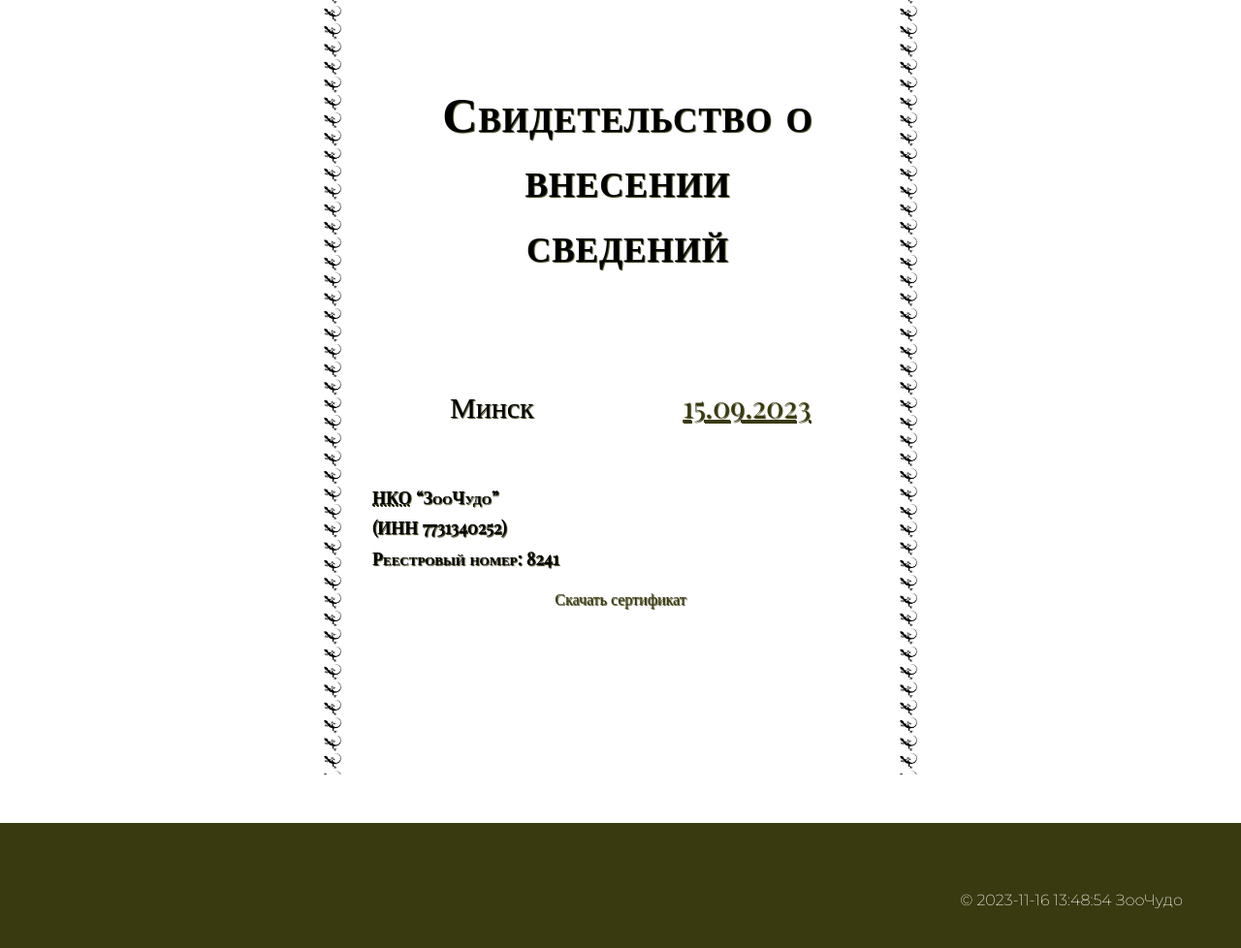
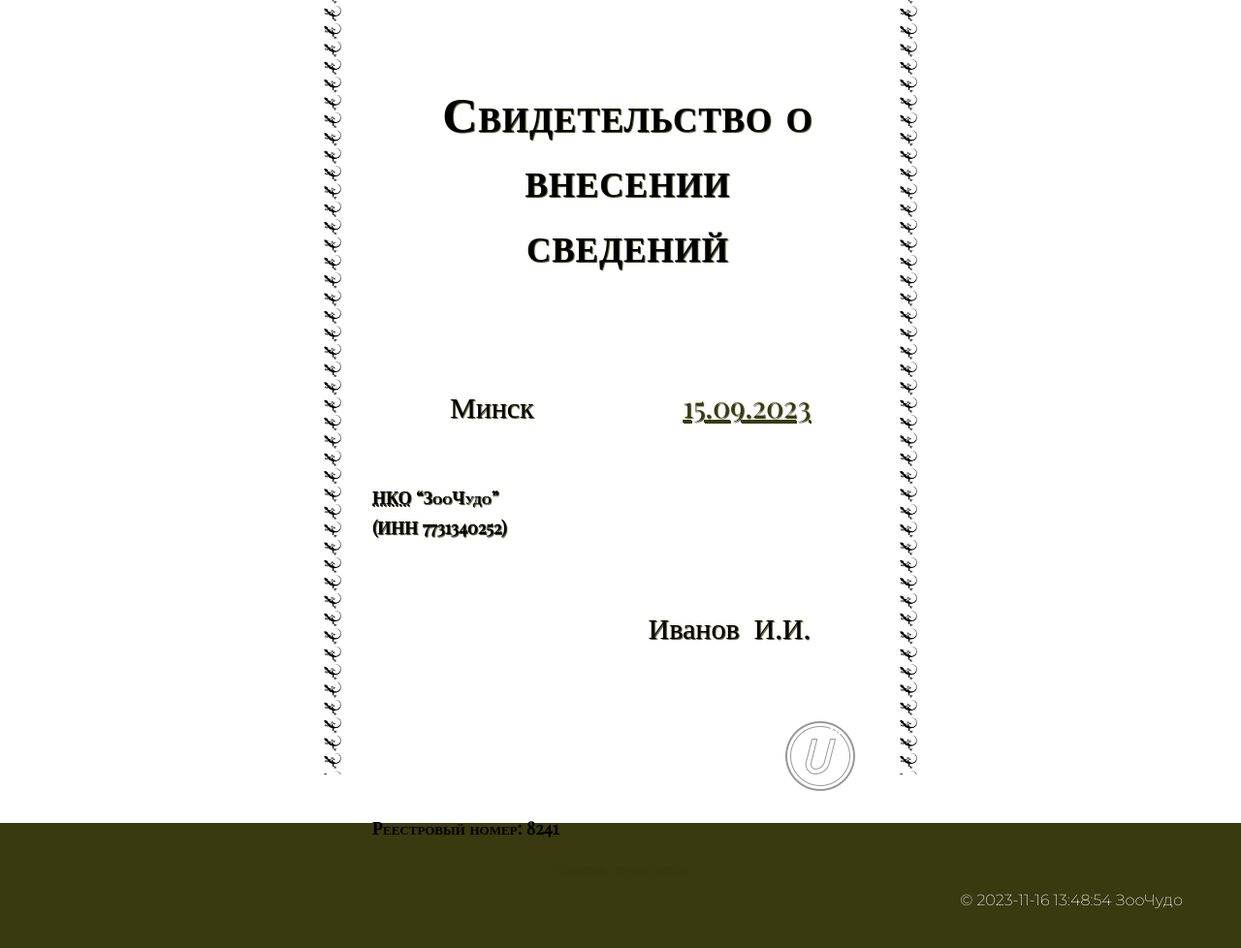
Before and after one commit to AndreichukVladlena/python-django-web-app, a Django app: page /certificate in a window 1280 px wide; the page is wider, and only the part inside the window is pictured. Shown: the part 445-1423 px from the top of that part at 97% size. Run offline with Django 4.2, Linux system fonts and the light colour scheme; a user stored in the database is signed in.

Commit message:
styles added

```diff
--- a/static/style.css
+++ b/static/style.css
@@ -260,7 +260,6 @@ h3 + p {
     text-align: justify;
     text-indent: 0px;
     z-index: 2;
-    /*font-family: 'Montserrat', sans-serif;*/
     font-family: 'Playfair Display', serif;
     background-position: left, right;
     background-size: 3%, 3%;
@@ -273,6 +272,29 @@ h3 + p {
     padding-right: 50px;
     text-shadow: 1px 1px 1px #393a10ff;
     margin-bottom: 50px;
+}
+
+.shtamp-certificate{
+    text-align: right;
+    vertical-align: middle; /* Вертикальное выравнивание по центру */
+    /*padding-right: 0px;*/
+    /*height: 0.5em;*/
+    z-index: 1;
+    align-content: end;
+}
+
+.shtamp-certificate p{
+    z-index: 1;
+    text-align: right;
+    width: inherit;
+    height: auto;
+}
+
+.shtamp-certificate img{
+    /*padding: inherit;*/
+    z-index: 0;
+    opacity: 0.4;
+    width: auto;
 }
 
 .certificate-background{
@@ -289,13 +311,15 @@ h3 + p {
 }
 
 .certificate h3 {
+    width: 50%;
+    text-align: left;
     font-size: 18px;
     font-weight: bold;
 }
 
 .certificate p {
     font-size: 30px;
-    text-align: left;
+    /*text-align: left;*/
 }
 
 .certificate .date {
--- a/zoo/templates/certificate.html
+++ b/zoo/templates/certificate.html
@@ -10,6 +10,10 @@
 <p>Минск <span class="date">15.09.2023</span></p>
 <h3><abbr title="Некоммерческая организация">НКО</abbr> “ЗооЧудо”</h3>
 <h3>(ИНН 7731340252)</h3>
+        <div class="shtamp-certificate">
+        <p>Иванов И.И.</p>
+            <img src="media/shtamp.png">
+        </div>
 <h3>Реестровый номер: 8241</h3>
 
 <a href="{% static 'media/certificate.png' %}" download>Скачать сертификат</a>
```
Also changed, not shown: media/shtamp.png (added).
